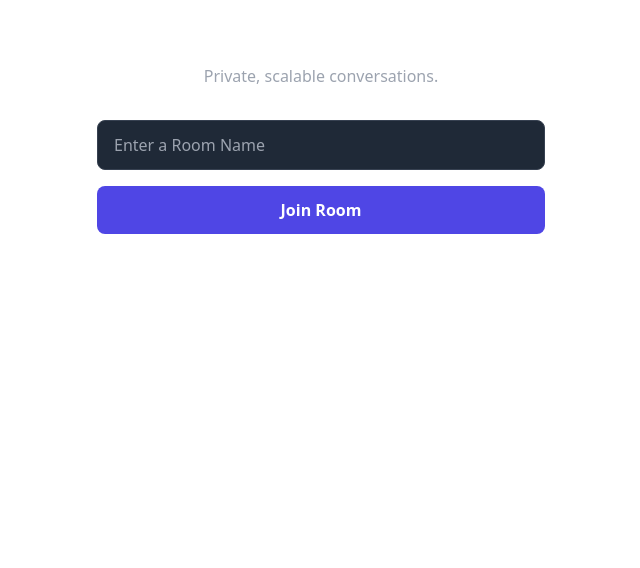
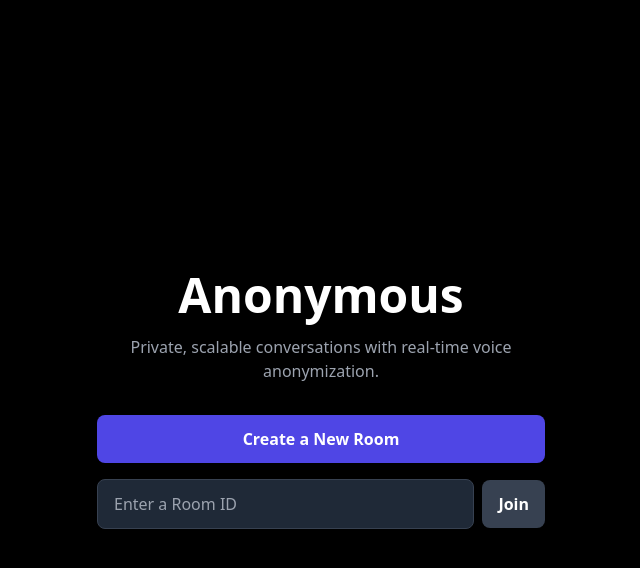
Before and after one commit to samuelmulia/anonymous-chat, a React (Create React App) app: page / in a window 1280 px wide. Shown: the top 568 px of the page, without its empty margins (319-959 px from the left). Built offline with nearby package versions, Linux system fonts and the light colour scheme; no server answers.

Commit message:
Fix final 5

```diff
--- a/src/App.js
+++ b/src/App.js
@@ -1,60 +1,234 @@
-import React, { useState } from 'react';
+import React, { useState, useEffect, useRef } from 'react';
 import {
   LiveKitRoom,
-  AudioConference,
-  ControlBar
+  GridLayout,
+  ParticipantTile,
+  useTracks,
+  useLiveKitRoom,
+  ControlBar,
 } from '@livekit/components-react';
+import { Track } from 'livekit-client';
 import '@livekit/components-styles';
 
-// --- Main App Component ---
+// --- Main App Component (Manages Pages and State) ---
 export default function App() {
+  const [page, setPage] = useState('landing');
   const [roomId, setRoomId] = useState('');
+  const [voiceEffect, setVoiceEffect] = useState('none');
+
+  const goToLobby = (id) => {
+    setRoomId(id);
+    setPage('lobby');
+  };
+
+  const goToChat = (effect) => {
+    setVoiceEffect(effect);
+    setPage('chat');
+  };
+
+  const leaveRoom = () => {
+    setRoomId('');
+    setVoiceEffect('none');
+    setPage('landing');
+  };
+
+  const renderPage = () => {
+    switch (page) {
+      case 'landing':
+        return <LandingPage onGoToLobby={goToLobby} />;
+      case 'lobby':
+        return <Lobby roomId={roomId} onGoToChat={goToChat} />;
+      case 'chat':
+        return <ChatRoom roomId={roomId} voiceEffect={voiceEffect} onLeave={leaveRoom} />;
+      default:
+        return <LandingPage onGoToLobby={goToLobby} />;
+    }
+  };
+
+  return (
+    <div className="bg-gray-900 text-white min-h-screen font-sans flex items-center justify-center p-4" style={{backgroundColor: '#000000'}}>
+        <div className="w-full max-w-4xl">
+            {renderPage()}
+        </div>
+    </div>
+  );
+};
+
+// --- Landing Page Component ---
+const LandingPage = ({ onGoToLobby }) => {
+  const [joinRoomId, setJoinRoomId] = useState('');
+
+  const createRoom = () => {
+    const newRoomId = `room-${Math.random().toString(36).substring(7)}`;
+    onGoToLobby(newRoomId);
+  };
+
+  const joinRoom = () => {
+      if(joinRoomId.trim()){
+          onGoToLobby(joinRoomId);
+      }
+  }
+
+  return (
+    <div className="w-full max-w-md text-center mx-auto">
+      <h1 className="text-5xl font-bold mb-4" style={{color: '#FFFFFF'}}>Anonymous</h1>
+      <p className="text-gray-400 mb-8">Private, scalable conversations with real-time voice anonymization.</p>
+      <div className="space-y-4">
+        <button onClick={createRoom} className="w-full bg-indigo-600 hover:bg-indigo-700 text-white font-bold py-3 px-6 rounded-lg transition duration-300">
+          Create a New Room
+        </button>
+        <div className="flex items-center space-x-2">
+            <input
+                type="text"
+                value={joinRoomId}
+                onChange={(e) => setJoinRoomId(e.target.value)}
+                placeholder="Enter a Room ID"
+                className="flex-grow bg-gray-800 border border-gray-700 rounded-lg py-3 px-4 focus:outline-none focus:ring-2 focus:ring-indigo-500 text-white"
+            />
+            <button onClick={joinRoom} className="bg-gray-700 hover:bg-gray-600 text-white font-bold py-3 px-4 rounded-lg transition duration-300">
+              Join
+            </button>
+        </div>
+      </div>
+    </div>
+  );
+};
+
+// --- Lobby Component ---
+const Lobby = ({ roomId, onGoToChat }) => {
+    const [micError, setMicError] = useState('');
+    const [voiceEffect, setVoiceEffect] = useState('none');
+    const [isCheckingMic, setIsCheckingMic] = useState(false);
+
+    // In the lobby, we just get mic permission and pass the effect choice.
+    const handleJoinChat = async () => {
+        setIsCheckingMic(true);
+        setMicError('');
+        try {
+            // Test getting the microphone to trigger the permission prompt.
+            const stream = await navigator.mediaDevices.getUserMedia({ audio: true });
+            // We can stop the track immediately. LiveKit will ask for it again in the room.
+            stream.getTracks().forEach(track => track.stop());
+            onGoToChat(voiceEffect);
+        } catch (err) {
+             console.error("Error accessing microphone:", err);
+             setMicError(`Error: ${err.message}. Please check your browser/system permissions.`);
+             setIsCheckingMic(false);
+        }
+    };
+
+    return (
+        <div className="w-full max-w-lg text-center mx-auto bg-gray-800 p-8 rounded-2xl shadow-lg">
+          <h2 className="text-3xl font-bold mb-2">Share this Room ID:</h2>
+          <p className="text-indigo-400 font-mono bg-gray-900 rounded p-2 mb-6 break-all cursor-pointer" onClick={() => navigator.clipboard.writeText(roomId)}>{roomId}</p>
+          <p className="text-gray-400 mb-6">Choose a voice effect before joining the room.</p>
+
+          <div className="bg-gray-900 p-6 rounded-lg mb-6">
+            <h3 className="text-xl font-semibold mb-4">Select Voice Anonymizer</h3>
+            <div className="grid grid-cols-3 gap-4">
+                {['none', 'male', 'female'].map(effect => (
+                     <button key={effect} onClick={() => setVoiceEffect(effect)} className={`capitalize py-3 px-4 rounded-lg transition duration-200 ${voiceEffect === effect ? 'bg-indigo-600 text-white' : 'bg-gray-700 hover:bg-gray-600'}`}>
+                        {effect}
+                    </button>
+                ))}
+            </div>
+          </div>
+
+          {micError && <p className="text-red-500 mb-4">{micError}</p>}
+
+          <button onClick={handleJoinChat} disabled={isCheckingMic} className="w-full bg-green-600 hover:bg-green-700 text-white font-bold py-3 px-6 rounded-lg transition duration-300 disabled:bg-gray-500 disabled:cursor-not-allowed">
+            {isCheckingMic ? 'Checking Mic...' : 'Join Chat'}
+          </button>
+        </div>
+      );
+};
+
+
+// --- Best Practice: Audio Processor Component ---
+const AudioProcessor = ({ voiceEffect }) => {
+  const { room } = useLiveKitRoom();
+
+  useEffect(() => {
+    if (!room || voiceEffect === 'none') return;
+
+    let audioContext;
+    let originalStream;
+    let processedTrack;
+
+    const setupAndPublish = async () => {
+      try {
+        originalStream = await navigator.mediaDevices.getUserMedia({ audio: true });
+        const originalTrack = originalStream.getAudioTracks()[0];
+
+        audioContext = new (window.AudioContext || window.webkitAudioContext)();
+        const source = audioContext.createMediaStreamSource(new MediaStream([originalTrack]));
+        const destination = audioContext.createMediaStreamDestination();
+
+        const biquadFilter = audioContext.createBiquadFilter();
+        biquadFilter.type = 'lowpass';
+        biquadFilter.detune.value = voiceEffect === 'male' ? -600 : 700;
+
+        source.connect(biquadFilter);
+        biquadFilter.connect(destination);
+
+        processedTrack = destination.stream.getAudioTracks()[0];
+
+        await room.localParticipant.publishTrack(processedTrack, {
+            name: 'microphone',
+            source: Track.Source.Microphone,
+        });
+      } catch (error) {
+        console.error("Failed to get mic or publish processed track:", error);
+      }
+    };
+
+    setupAndPublish();
+
+    return () => {
+      if (processedTrack) {
+        room.localParticipant.unpublishTrack(processedTrack);
+      }
+      if (originalStream) {
+        originalStream.getTracks().forEach(track => track.stop());
+      }
+      if (audioContext) {
+        audioContext.close();
+      }
+    };
+  }, [room, voiceEffect]);
+
+  return null;
+};
+
+// --- Chat Room Component ---
+const ChatRoom = ({ roomId, onLeave, voiceEffect }) => {
+  const [identity] = useState(`user-${Math.random().toString(36).substring(7)}`);
   const [token, setToken] = useState(null);
-  const [isLoading, setIsLoading] = useState(false);
-  const [error, setError] = useState('');
-
-  // Get the LiveKit Server URL from Vercel Environment Variables
   const serverUrl = process.env.REACT_APP_LIVEKIT_URL;
 
-  const handleSubmit = async (e) => {
-    e.preventDefault();
-    if (roomId.trim()) {
-      setIsLoading(true);
-      setError('');
-
-      // Generate a simple random identity for the user
-      const identity = `user-${Math.random().toString(36).substring(7)}`;
-
+  useEffect(() => {
+    const fetchToken = async () => {
       try {
         const resp = await fetch(`/api/getToken?roomName=${roomId}&identity=${identity}`);
         const data = await resp.json();
-
         if (data.token) {
           setToken(data.token);
         } else {
-          setError(data.error || 'Failed to get a token.');
-          console.error("Failed to get a token:", data.error);
+          console.error("Failed to get token:", data.error);
         }
       } catch (err) {
-        setError("There was an error fetching the access token.");
         console.error("Error fetching token:", err);
-      } finally {
-        setIsLoading(false);
-      }
       }
     };
+    fetchToken();
+  }, [roomId, identity]);
 
-  const handleLeave = () => {
-    setToken(null);
-    setRoomId('');
-  }
+  const tracks = useTracks([Track.Source.Camera, Track.Source.Microphone], { onlySubscribed: false });
 
-  // If we have a token, render the LiveKit room.
-  if (token) {
-    if (!serverUrl) {
+  if (!token) {
     return (
-        <div className="w-full max-w-md text-center mx-auto text-red-500">
-          Error: LiveKit Server URL is not configured. Please check your Vercel Environment Variables.
+        <div className="w-full max-w-lg text-center mx-auto bg-gray-800 p-8 rounded-2xl shadow-lg">
+            <h3 className="text-xl font-semibold">Connecting...</h3>
         </div>
     );
   }
@@ -65,36 +239,17 @@ export default function App() {
             token={token}
             serverUrl={serverUrl}
             connect={true}
-          audio={true}
+            audio={voiceEffect === 'none'} // Let LiveKit manage audio only if no effect is selected
             video={false}
-          onDisconnected={handleLeave}
+            onDisconnected={onLeave}
         >
-          <AudioConference />
-          <ControlBar controls={{ microphone: true, camera: false, screenShare: false, leave: true }} />
+            <h2 className="text-2xl font-bold mb-4">Room: <span className="text-indigo-400 font-mono text-xl">{roomId}</span></h2>
+            <GridLayout tracks={tracks} style={{ height: 'calc(100% - 120px)' }}>
+              <ParticipantTile />
+            </GridLayout>
+            <ControlBar controls={{ microphone: true, camera: false, screenShare: false, leave: true }} onLeave={onLeave}/>
+            {voiceEffect !== 'none' && <AudioProcessor voiceEffect={voiceEffect} />}
         </LiveKitRoom>
     </div>
   );
-  }
-
-  // Otherwise, render the join form.
-  return (
-    <div className="w-full max-w-md text-center mx-auto">
-      <h1 className="text-5xl font-bold mb-4" style={{color: '#FFFFFF'}}>Anonymous</h1>
-      <p className="text-gray-400 mb-8">Private, scalable conversations.</p>
-      <form onSubmit={handleSubmit} className="space-y-4">
-        <input
-            type="text"
-            value={roomId}
-            onChange={(e) => setRoomId(e.target.value)}
-            placeholder="Enter a Room Name"
-            className="w-full bg-gray-800 border border-gray-700 rounded-lg py-3 px-4 focus:outline-none focus:ring-2 focus:ring-indigo-500 text-white"
-            required
-        />
-        {error && <p className="text-red-500 text-sm">{error}</p>}
-        <button type="submit" disabled={isLoading} className="w-full bg-indigo-600 hover:bg-indigo-700 text-white font-bold py-3 px-6 rounded-lg transition duration-300 disabled:bg-indigo-400">
-          {isLoading ? 'Joining...' : 'Join Room'}
-        </button>
-      </form>
-    </div>
-  );
-}
+};
```
Lines whose indentation alone changed are shown as unchanged.
